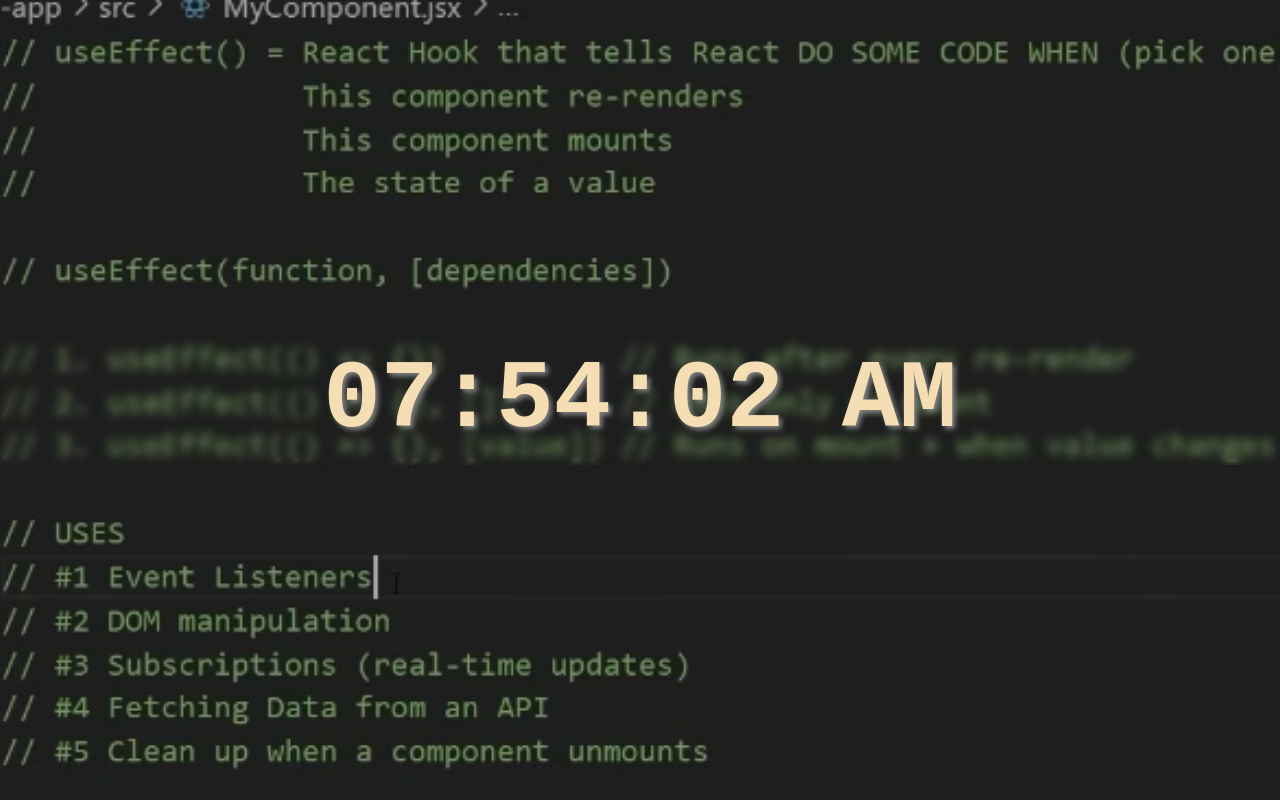
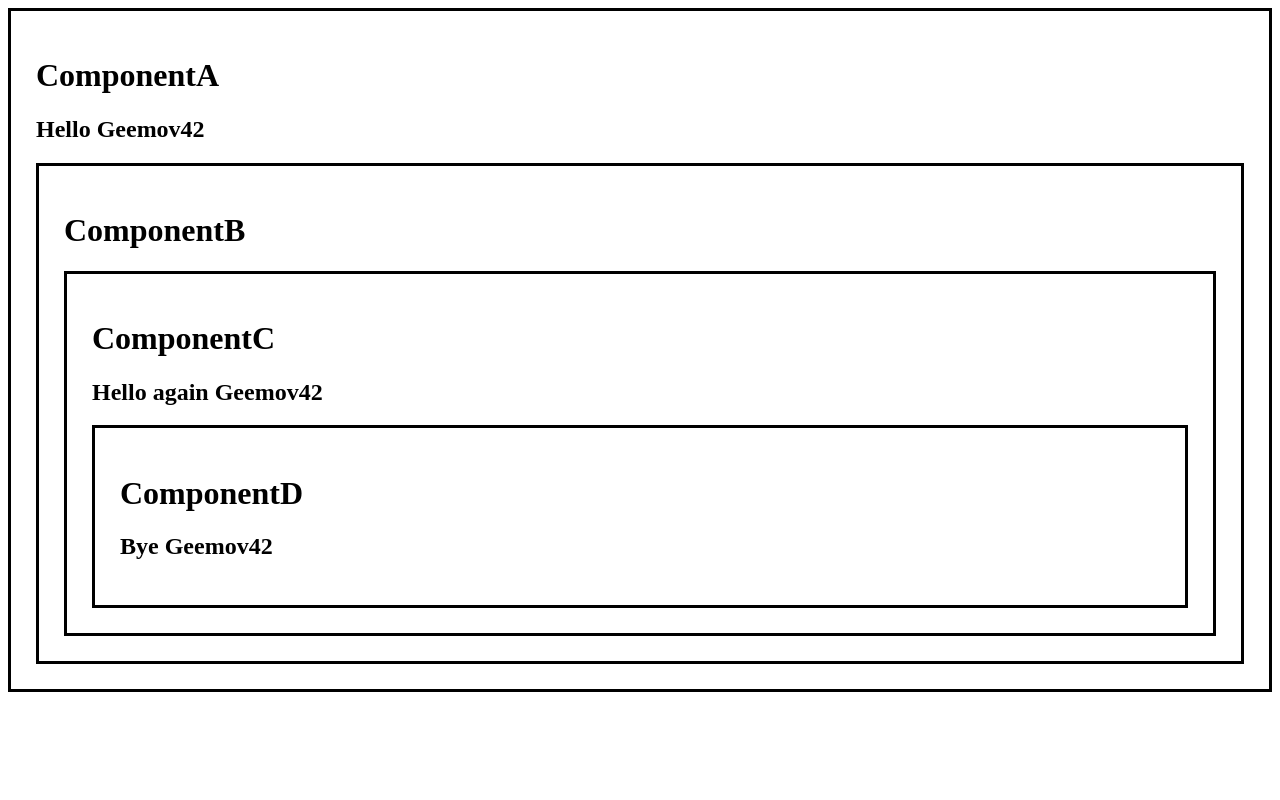
Before and after one commit to geemov42/brocode-react-crash-course, a React (Vite) app: page / in a window 1280 px wide. Built offline with nearby package versions, Linux system fonts and the light colour scheme.

Commit message:
useContext createContext - share variables without pass in each one

```diff
--- a/src/App.jsx
+++ b/src/App.jsx
@@ -1,10 +1,10 @@
 import React from "react";
-import DigitalClock from "./DigitalClock";
+import ComponentA from "./ComponentA";
 
 function App() {
   return (
     <>
-    <DigitalClock />
+      <ComponentA />
     </>
   );
 }
--- /dev/null
+++ b/src/ComponentA.jsx
@@ -0,0 +1,23 @@
+import React, { createContext, useState } from "react";
+import PropTypes from "prop-types";
+import ComponentB from "./ComponentB";
+
+export const UserContext = createContext();
+
+const ComponentA = (props) => {
+  const [user, setUser] = useState("Geemov42");
+
+  return (
+    <div className="box">
+      <h1>ComponentA</h1>
+      <h2>{`Hello ${user}`}</h2>
+      <UserContext.Provider value={user}>
+        <ComponentB />
+      </UserContext.Provider>
+    </div>
+  );
+};
+
+ComponentA.propTypes = {};
+
+export default ComponentA;
--- /dev/null
+++ b/src/ComponentB.jsx
@@ -0,0 +1,16 @@
+import React from 'react'
+import PropTypes from 'prop-types'
+import ComponentC from './ComponentC'
+
+const ComponentB = props => {
+  return (
+    <div className='box'>
+        <h1>ComponentB</h1>
+        <ComponentC />
+    </div>
+  )
+}
+
+ComponentB.propTypes = {}
+
+export default ComponentB
--- /dev/null
+++ b/src/ComponentC.jsx
@@ -0,0 +1,19 @@
+import React, { useContext } from "react";
+import PropTypes from "prop-types";
+import { UserContext } from "./ComponentA";
+import ComponentD from "./ComponentD";
+
+const ComponentC = (props) => {
+  const user = useContext(UserContext);
+  return (
+    <div className="box">
+      <h1>ComponentC</h1>
+      <h2>{`Hello again ${user}`}</h2>
+      <ComponentD />
+    </div>
+  );
+};
+
+ComponentC.propTypes = {};
+
+export default ComponentC;
--- /dev/null
+++ b/src/ComponentD.jsx
@@ -0,0 +1,17 @@
+import React, { useContext } from "react";
+import PropTypes from "prop-types";
+import { UserContext } from "./ComponentA";
+
+const ComponentD = (props) => {
+  const user = useContext(UserContext);
+  return (
+    <div className="box">
+      <h1>ComponentD</h1>
+      <h2>{`Bye ${user}`}</h2>
+    </div>
+  );
+};
+
+ComponentD.propTypes = {};
+
+export default ComponentD;
--- a/src/DigitalClock.jsx
+++ /dev/null
@@ -1,44 +0,0 @@
-import React, { useEffect, useState } from "react";
-import PropTypes from "prop-types";
-
-const DigitalClock = (props) => {
-
-  const [time, setTime] = useState(new Date());
-  useEffect(() => {
-    const intervalId = setInterval(() => {
-        setTime(new Date());
-    }, 1000);
-
-    return () => {
-        clearInterval(intervalId);
-    }
-  }, []);
-
-  function formatTime() {
-    let hours = time.getHours();
-    const minutes = padZero(time.getMinutes());
-    const seconds = padZero(time.getSeconds());
-    const meridiem = (hours >= 12 ? 'PM' : 'AM');
-    hours = padZero(hours % 12 || 12);
-
-    return `${hours}:${minutes}:${seconds} ${meridiem}`;
-  }
-
-  function padZero(number) {
-    return number < 10 ? `0${number}` : number;
-  }
-
-  return (
-    <>
-      <div className="clock-container">
-        <div className="clock">
-          <span>{formatTime()}</span>
-        </div>
-      </div>
-    </>
-  );
-};
-
-DigitalClock.propTypes = {};
-
-export default DigitalClock;
--- a/src/index.css
+++ b/src/index.css
@@ -1,29 +1,4 @@
-body {
-    background-image: url('./assets/image.png');
-    background-position: center;
-    background-repeat: no-repeat;
-    background-size: cover;
-    background-attachment: fixed;
-    margin: 0;
-
-    /* Optional */
-    display: flex;
-    justify-content: center;
-    min-height: 100vh;
-    align-items: center ;
+.box {
+    border: 3px solid;
+    padding: 25px;
 }
-
-.clock-container {
-    backdrop-filter: blur(5px);
-    width: 100vw;
-    padding: 10px 0;
-}
-
-.clock {
-    color: wheat;
-    font-size: 6rem;
-    font-weight: bold;
-    font-family: monospace;
-    text-shadow: 3px 3px 5px gray;
-    text-align: center;
-}
```
Also changed, not shown: src/assets/image.png.
